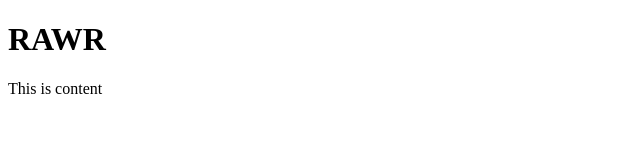
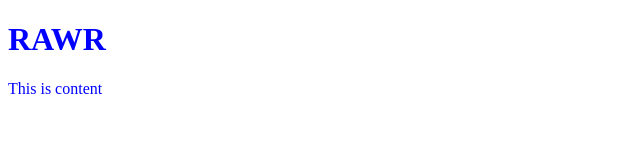
Before and after one commit to scottTomaszewski/pages-test, a plain HTML site: page index.html in a window 1280 px wide. Shown: the whole page, without its empty margins (0-640 px from the left). Drawn offline with Linux system fonts and the light colour scheme.

Commit message:
Adds style

```diff
--- /dev/null
+++ b/index.css
@@ -0,0 +1,3 @@
+html {
+    color: blue;
+}
--- a/index.html
+++ b/index.html
@@ -3,6 +3,7 @@
   <head>
     <meta charset="UTF-8">
     <title>title</title>
+    <link rel="stylesheet" href="index.css" />
   </head>
   <body>
       <h1>RAWR</h1>
```
